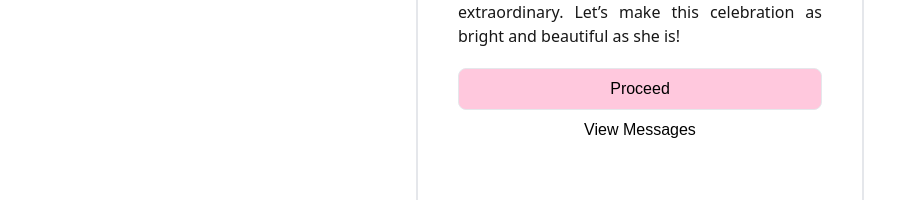
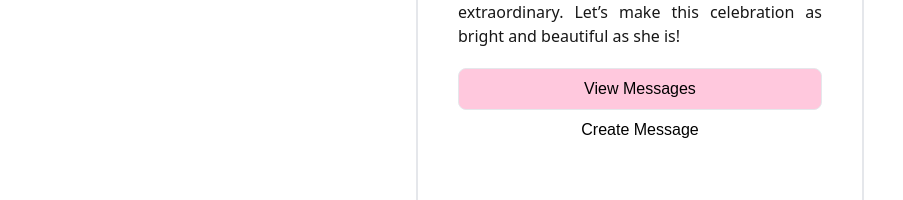
Before and after one commit to jetmaquiling/sarahjane, a Next.js app: page / in a window 1280 px wide. Shown: the part 597-797 px from the top of the page, without its empty margins (0-903 px from the left). Built offline with nearby package versions, Linux system fonts and the light colour scheme; a web font is replaced by a local one.

Commit message:
Final Now

```diff
--- a/pages/index.js
+++ b/pages/index.js
@@ -212,17 +212,17 @@ const Home = () => {
                   Thank you for being here to honor someone so extraordinary. Let’s make this celebration as bright and beautiful as she is!
                 </p>
                 <button
-                  onClick={proceedToNextSlide}
+                  onClick={()=>{router.push("/dashboard")}}
                   className="w-full inline-block shrink-0 border bg-lightPink px-12 py-2 text-md font-medium text-black transition hover:bg-opacity-5 focus:outline-none rounded-lg"
                 >
-                  Proceed
+                  View Messages
                 </button>
 
                 <button
-                  onClick={()=>{router.push("/dashboard")}}
+                  onClick={proceedToNextSlide}
                   className="w-full inline-block shrink-0 bg-white px-12 py-2 text-md font-medium text-black transition hover:bg-opacity-5 focus:outline-none rounded-lg"
                 >
-                  View Messages
+                  Create Message
                 </button>
               </div>
             </SwiperSlide>
```
